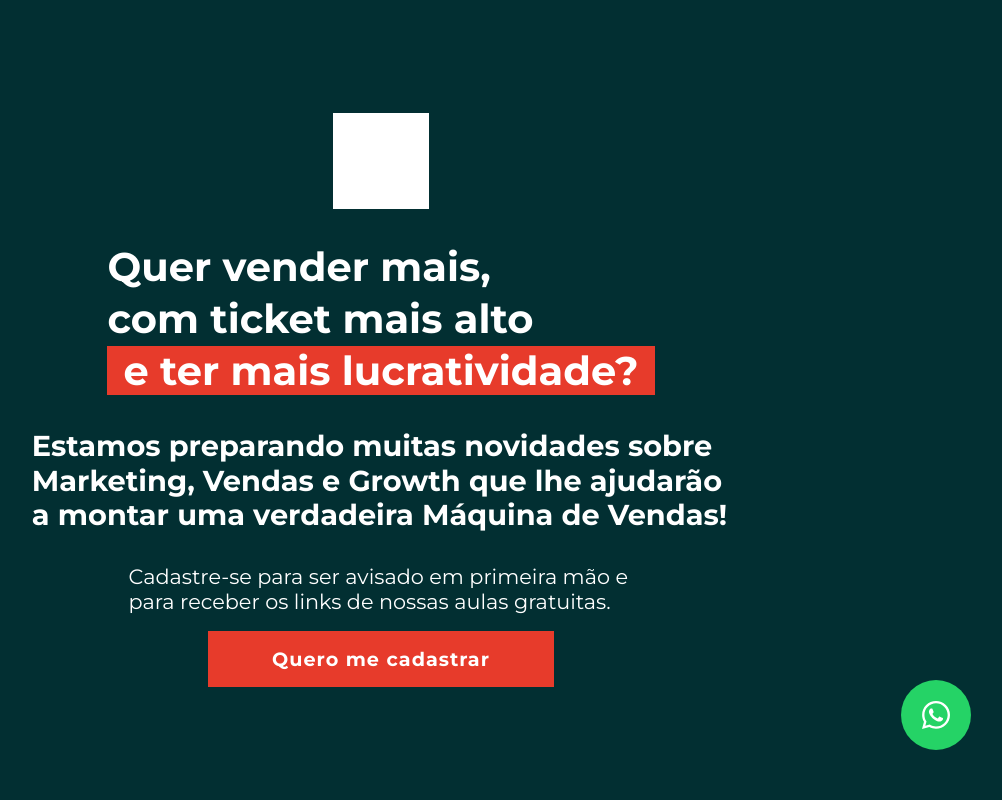
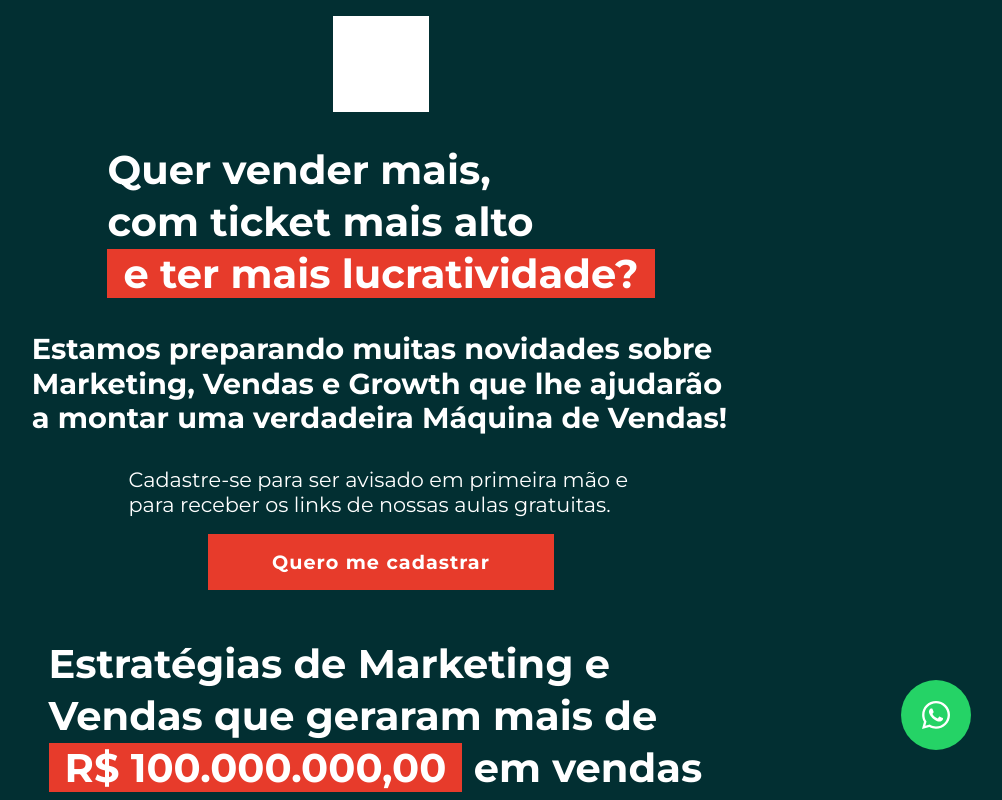
Before and after one commit to pedrohhcunha/sagaz, a Next.js app: page / in a window 1280 px wide. Shown: the whole page, without its empty margins (259-1261 px from the left). Built offline with nearby package versions, Linux system fonts and the light colour scheme.

Commit message:
Adjust video section

```diff
--- a/mocks/index.mook.ts
+++ b/mocks/index.mook.ts
@@ -6,8 +6,8 @@ export default {
         buttonText: 'Quero me cadastrar'
     },
     videoSection: {
-        title: 'Estratégias de Marketing e Vendas que geraram mais de R$ 250.000.000,00 em vendas nos últimos dois anos',
-        video: 'https://www.youtube.com/embed/QH2-TGUlwu4',
+        title: 'Estratégias de Marketing e \nVendas que geraram mais de \n<strong>R$ 100.000.000,00</strong> em vendas \nnos últimos dois anos',
+        video: 'https://www.youtube.com/embed/z8DSaVNZmq8',
         buttonText: 'Quero conhecer o método Sagaz'
     },
     formSection: {
--- a/pages/index.tsx
+++ b/pages/index.tsx
@@ -37,9 +37,19 @@ const Home: NextPage = () => {
         </div>
       </section>
       <section className={styles.videoSection}>
-        <h2 className={styles.title}>{mook.videoSection.title}</h2>
+        <h2>
+            <pre className={styles.title} dangerouslySetInnerHTML={{
+              __html: mook.videoSection.title
+            }}></pre>
+        </h2>
         <div className={styles.video}>
-          <iframe title="video" src={mook.videoSection.video} frameBorder="0" allow="accelerometer; autoplay; encrypted-media; gyroscope; picture-in-picture" allowFullScreen></iframe>
+          <iframe
+            className={styles.iframe}
+            title="video de apresentação SAGAZ GROWT"
+            src={mook.videoSection.video}
+            frameBorder="0"
+            allow="accelerometer; autoplay; encrypted-media; gyroscope; picture-in-picture"
+            allowFullScreen></iframe>
         </div>
         <button className={styles.button}>{mook.videoSection.buttonText}</button>
       </section>
--- a/styles/index.module.scss
+++ b/styles/index.module.scss
@@ -3,7 +3,14 @@
     height: 100vh;
     max-height: 100vh;
     max-width: 100vw;
+
+    display: flex;
+    flex-direction: column;
+
+    gap: 2rem;
+
     overflow-y: scroll;
+
     background-color: var(--color-primary);
 
     .button{
@@ -26,6 +33,20 @@
         letter-spacing: 1px;
     }
 
+    .title{
+        font-size: 2.5rem;
+        font-weight: 700;
+
+        line-height: 130%;
+
+        color: var(--color-white);
+
+        strong{
+            background-color: var(--color-secondary);
+            padding: 0 1rem;
+        }
+    }
+
     .initialSection{
         width: 100%;
         height: 100vh;
@@ -37,25 +58,13 @@
 
         gap: 2rem;
 
+        padding: 1rem;
+
         .logo{
             width: 6rem;
             height: 6rem;
 
             background-color: var(--color-white);
-        }
-
-        .title{
-            font-size: 2.5rem;
-            font-weight: 700;
-
-            line-height: 130%;
-
-            color: var(--color-white);
-
-            strong{
-                background-color: var(--color-secondary);
-                padding: 0 1rem;
-            }
         }
 
         .subTitle{
@@ -81,4 +90,30 @@
             }
         }
     }
+
+    .videoSection{
+        display: flex;
+        align-items: center;
+        justify-content: center;
+        flex-direction: column;
+
+        gap: 2rem;
+
+        padding: 0 1rem;
+
+        .video{
+            position: relative;
+            overflow: hidden;
+            width: 800px;
+            padding-top: calc(9 / 16 * 800px);
+
+            .iframe{
+                position: absolute;
+                top: 0;
+                left: 0;
+                width: 100%;
+                height: 100%;
+            }
+        }
+    }
 }
```
